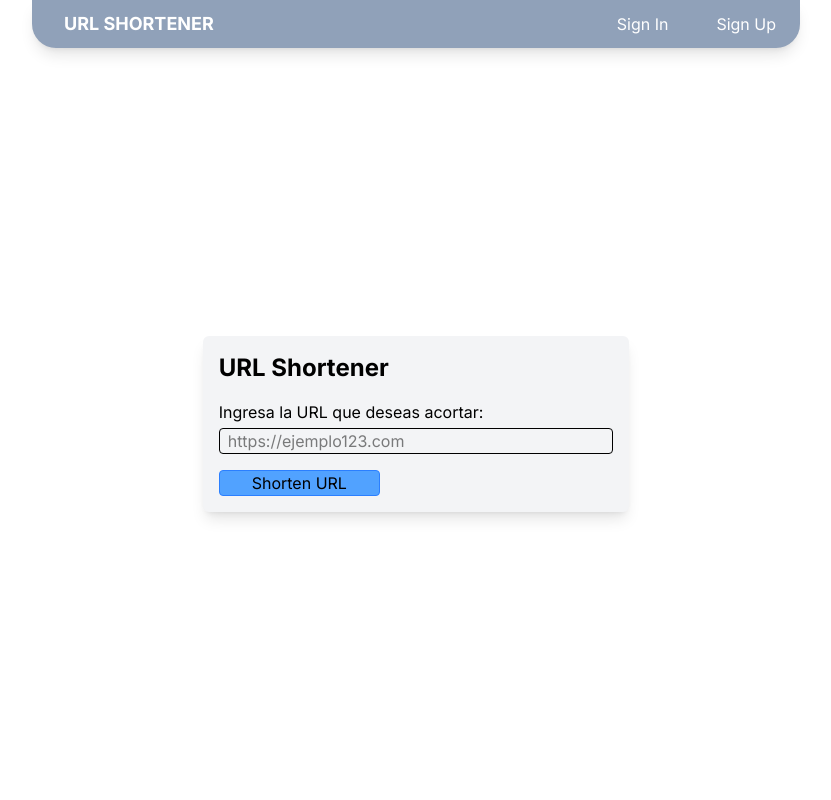
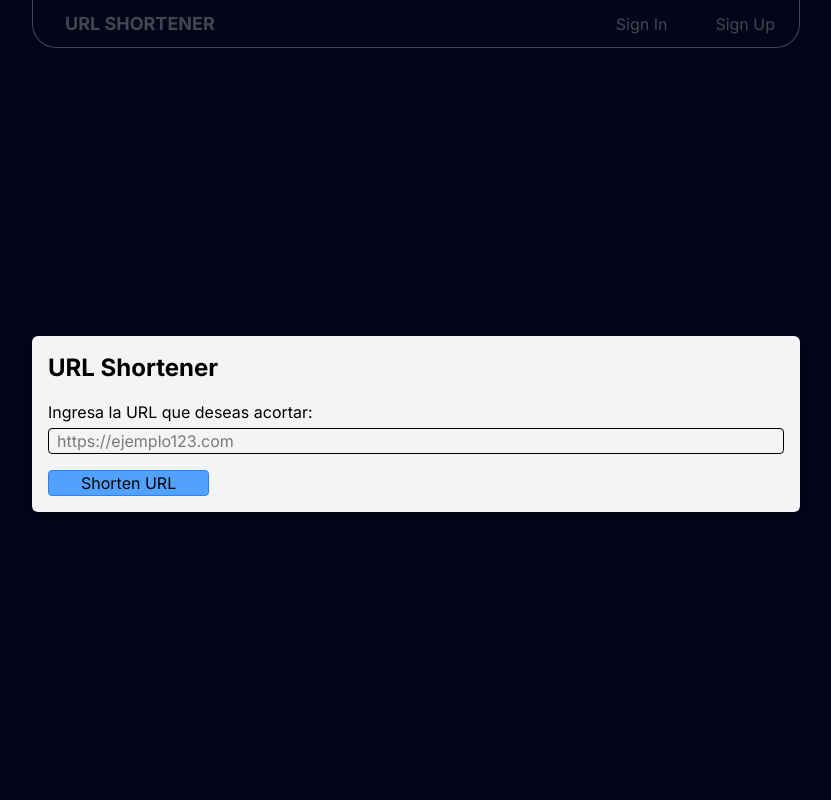
Before and after one commit to Software-Dev-CC3S2-Team-11/url-shortener-trunk-based, a FastAPI app: page / in a window 1280 px wide. Shown: the whole page, without its empty margins (224-1055 px from the left). Run offline with FastAPI, Linux system fonts and the light colour scheme.

Commit message:
style: update colors and container sizes

```diff
--- a/templates/index.html
+++ b/templates/index.html
@@ -1,6 +1,5 @@
 <!DOCTYPE html>
 <html lang="en">
-
 <head>
   <meta charset="UTF-8" />
   <meta name="viewport" content="width=device-width, initial-scale=1.0" />
@@ -12,23 +11,18 @@
     rel="stylesheet">
   <title>URL Shortener</title>
 </head>
-
-<body class="flex flex-col h-screen bg-white font-[Inter]">
+<body class="flex flex-col h-screen  bg-slate-950 font-[Inter]">
   {% include "navbar.html" %}
-
   <form action="/shorter" method="post"
-    class="flex flex-col bg-gray-100 w-1/3 justify-center items-start m-auto rounded-md p-4 shadow-lg gap-y-4">
+    class="flex flex-col bg-gray-100 w-3/5 justify-center items-start m-auto rounded-md p-4 shadow-lg gap-y-4">
     <h1 class="text-black font-bold text-2xl">URL Shortener</h1>
     <div class="flex flex-col gap-y-1 items-start w-full">
       <label for="url">Ingresa la URL que deseas acortar:</label>
-      <input type="url" id="url" name="url" required placeholder="https://ejemplo123.com"
-        class="border-1 rounded-sm px-2 w-full" />
+      <input type="url" id="url" name="url" required placeholder="https://ejemplo123.com"class="border-1 rounded-sm px-2 w-full" />
     </div>
-    <button type="submit"
-      class="border-1 border-blue-500  rounded-sm px-8 bg-blue-400 hover:border-blue-800 hover:bg-blue-700 hover:text-white">Shorten
-      URL</button>
+    <button type="submit" class="border-1 border-blue-500  rounded-sm px-8 bg-blue-400 hover:border-blue-800 hover:bg-blue-700 hover:text-white">Shorten
+      URL
+    </button>
   </form>
-
 </body>
-
 </html>
--- a/templates/login.html
+++ b/templates/login.html
@@ -11,11 +11,11 @@
     rel="stylesheet">
     <title>URL Shortener</title>
 </head>
-<body class="flex flex-col h-screen bg-gray-100 font-[Inter]">
+<body class="flex flex-col h-screen bg-slate-950 font-[Inter]">
     {% include "navbar.html" %}
 
     <form action="/auth/login" method="post"
-    class="flex flex-col bg-gray-100 w-1/3 justify-center items-start m-auto rounded-md p-4 shadow-lg gap-y-4 ">
+    class="flex flex-col bg-white w-1/5 justify-center items-start m-auto rounded-md p-4 shadow-lg gap-y-4 ">
     <h1 class="text-black font-bold text-2xl">Login</h1>
     <div class="flex flex-col w-full gap-y-1 items-start">
         <label for="email">Email:</label>
--- a/templates/navbar.html
+++ b/templates/navbar.html
@@ -1,4 +1,4 @@
-<nav class="flex justify-between items-center mx-auto rounded-b-3xl bg-slate-400 text-white w-3/5 h-[6dvh] hover:h-[7dvh] duration-400 ease-in overflow-hidden shadow-lg">
+<nav class="flex justify-between items-center mx-auto rounded-b-3xl bg-slate-950 text-white w-3/5 h-[6dvh] hover:h-[7dvh] duration-400 ease-in overflow-hidden shadow-lg opacity-25 hover:opacity-100 border-white border-1 border-t-0">
   <a href="/" class="text-lg font-bold px-8 ease-out hover:text-slate-700">URL SHORTENER</a>
   <div class="flex items-center h-full">
     {% if username and username != 'unknown' %}
```
Also changed, not shown: templates/dash.html (+2 -8 lines), templates/register.html (+2 -5 lines), templates/result.html (+2 -7 lines).
